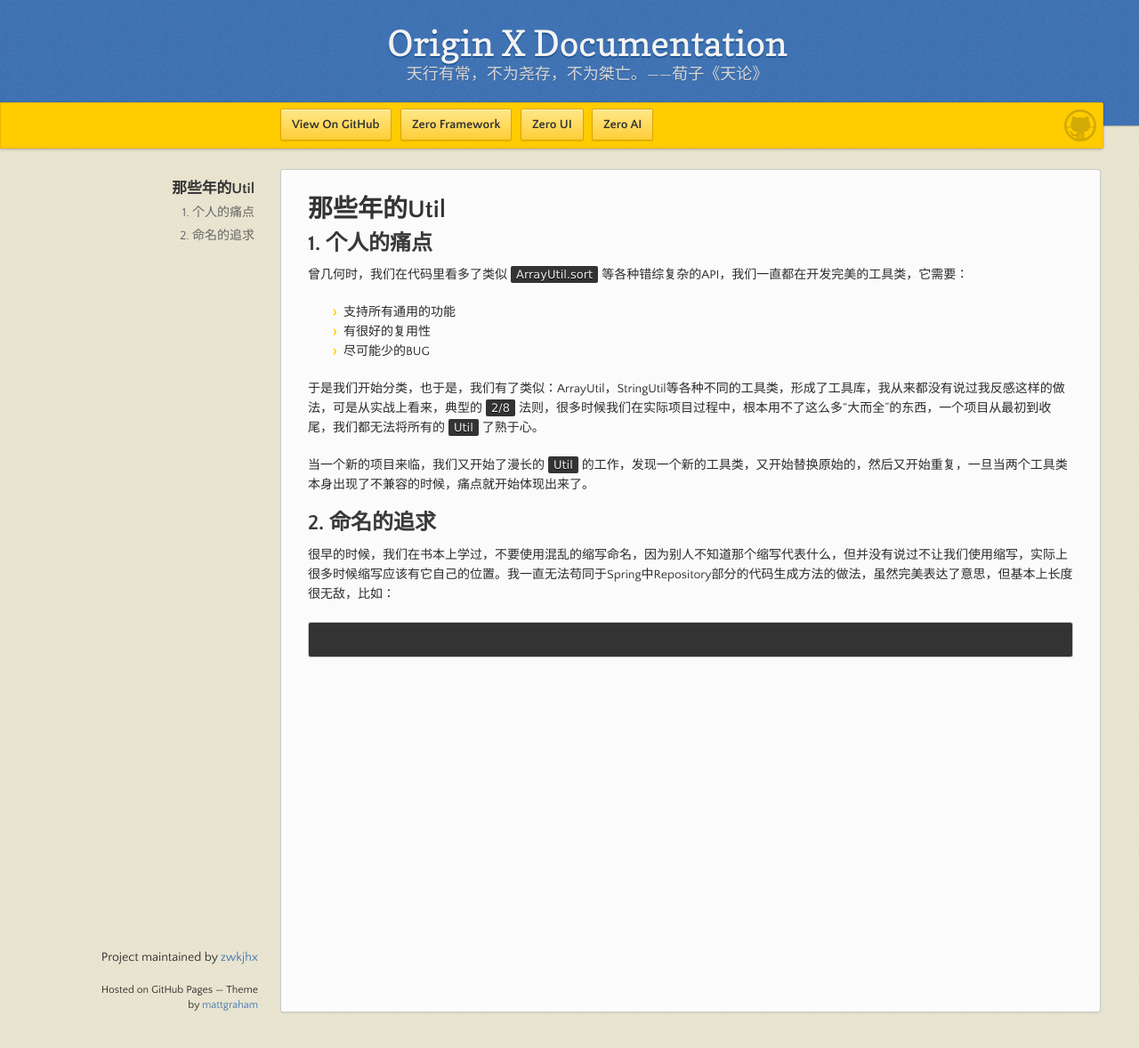
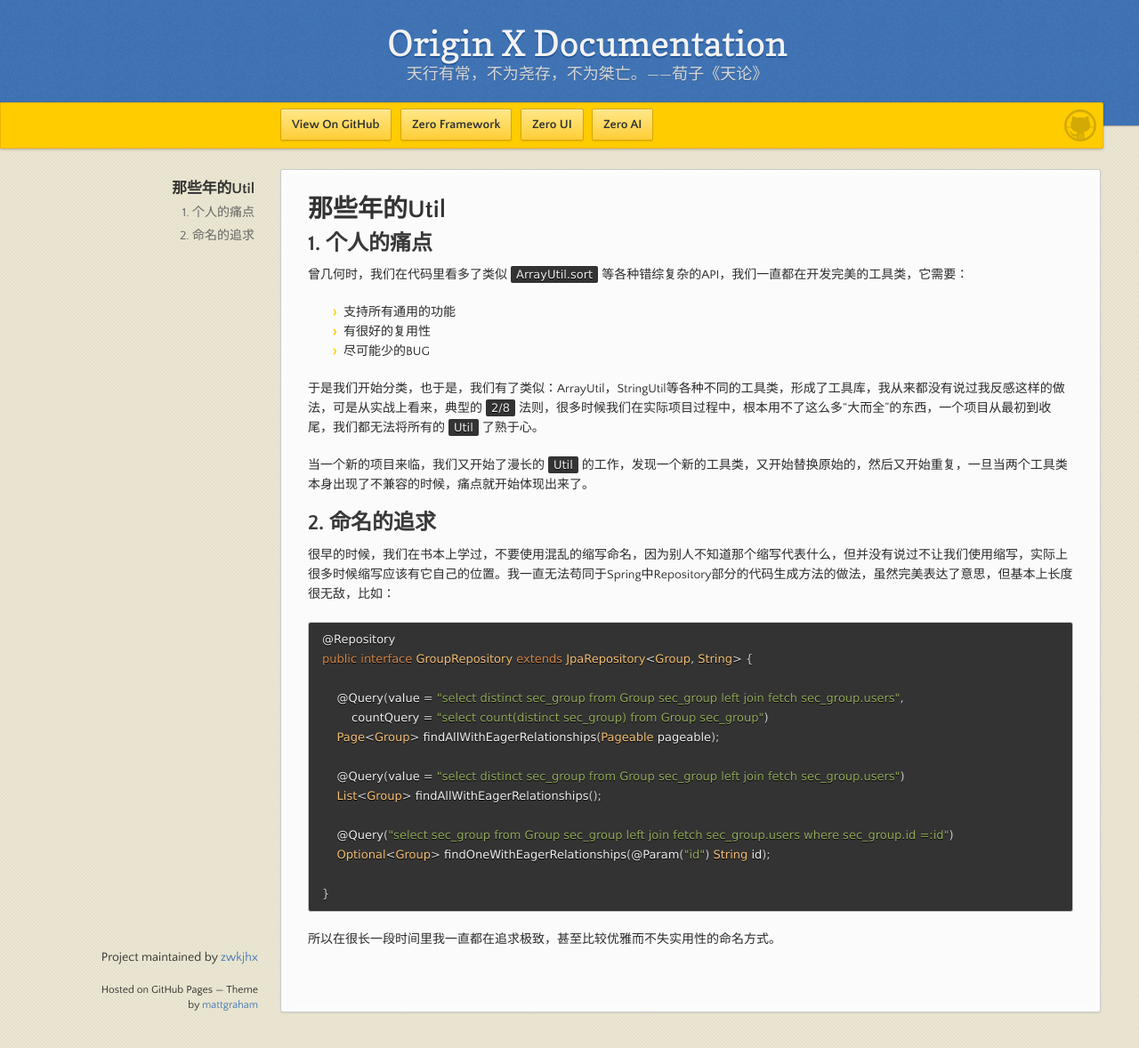
Before and after one commit to zwkjhx/ox-doc, a Jekyll site: the page built from utility-x/1-she-ji-li-nian/uxd-001-ling-ren-fan-suo-de-util.md, in a window 1280 px wide and 1178 px high. Shown: the whole window at 89% size. Built offline with Jekyll 4.4.1, drawn with Linux system fonts in a browser that asks for light colours; our own code applies the rules of GitHub Pages for plain Markdown files.

Commit message:
Updates utility-x/1-she-ji-li-nian/uxd-001-ling-ren-fan-suo-de-util.md
Auto commit by GitBook Editor

````diff
--- a/utility-x/1-she-ji-li-nian/uxd-001-ling-ren-fan-suo-de-util.md
+++ b/utility-x/1-she-ji-li-nian/uxd-001-ling-ren-fan-suo-de-util.md
@@ -17,5 +17,20 @@
 很早的时候，我们在书本上学过，不要使用混乱的缩写命名，因为别人不知道那个缩写代表什么，但并没有说过不让我们使用缩写，实际上很多时候缩写应该有它自己的位置。我一直无法苟同于Spring中Repository部分的代码生成方法的做法，虽然完美表达了意思，但基本上长度很无敌，比如：
 
 ```java
+@Repository
+public interface GroupRepository extends JpaRepository<Group, String> {
 
+    @Query(value = "select distinct sec_group from Group sec_group left join fetch sec_group.users",
+        countQuery = "select count(distinct sec_group) from Group sec_group")
+    Page<Group> findAllWithEagerRelationships(Pageable pageable);
+
+    @Query(value = "select distinct sec_group from Group sec_group left join fetch sec_group.users")
+    List<Group> findAllWithEagerRelationships();
+
+    @Query("select sec_group from Group sec_group left join fetch sec_group.users where sec_group.id =:id")
+    Optional<Group> findOneWithEagerRelationships(@Param("id") String id);
+
+}
 ```
+
+所以在很长一段时间里我一直都在追求极致，甚至比较优雅而不失实用性的命名方式。
````
